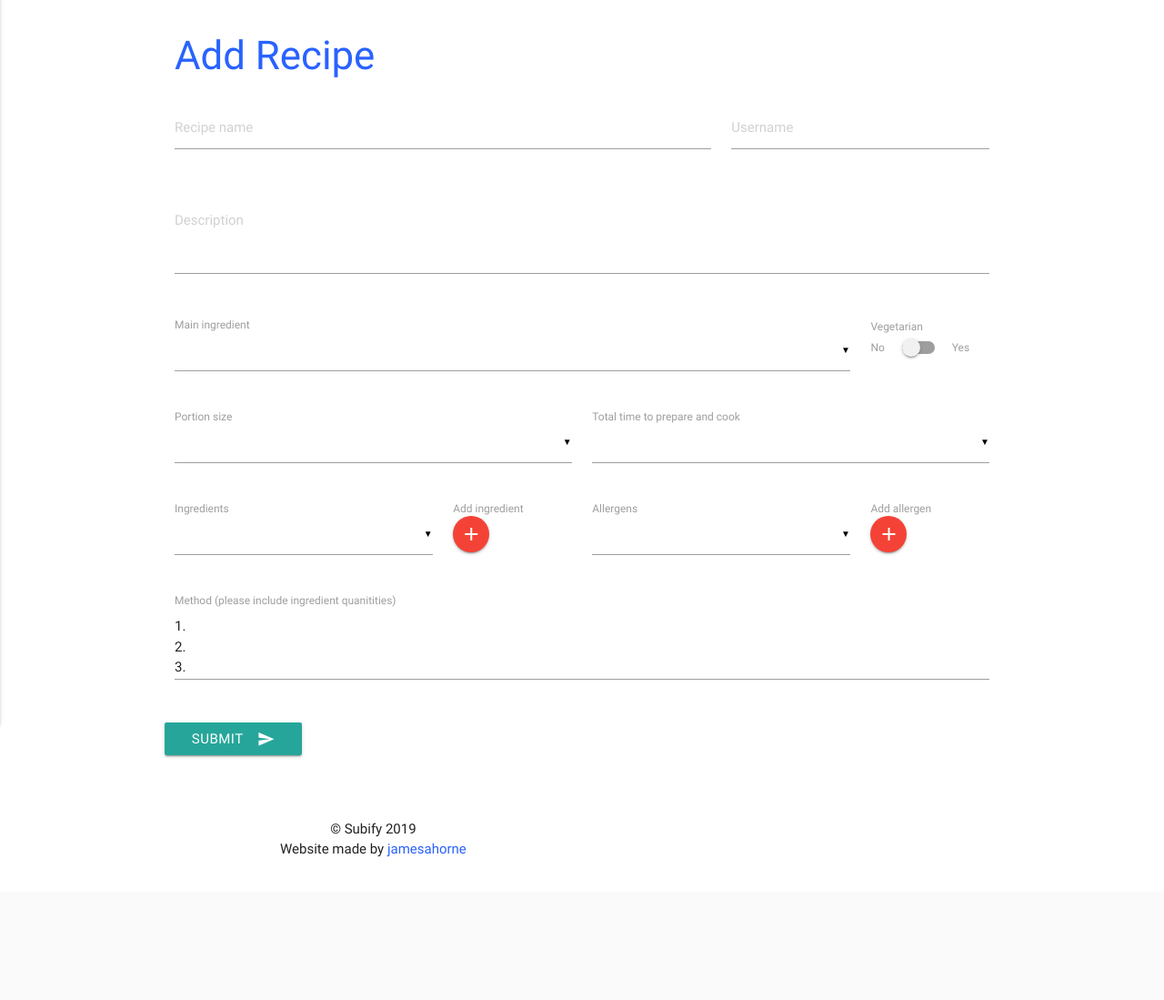
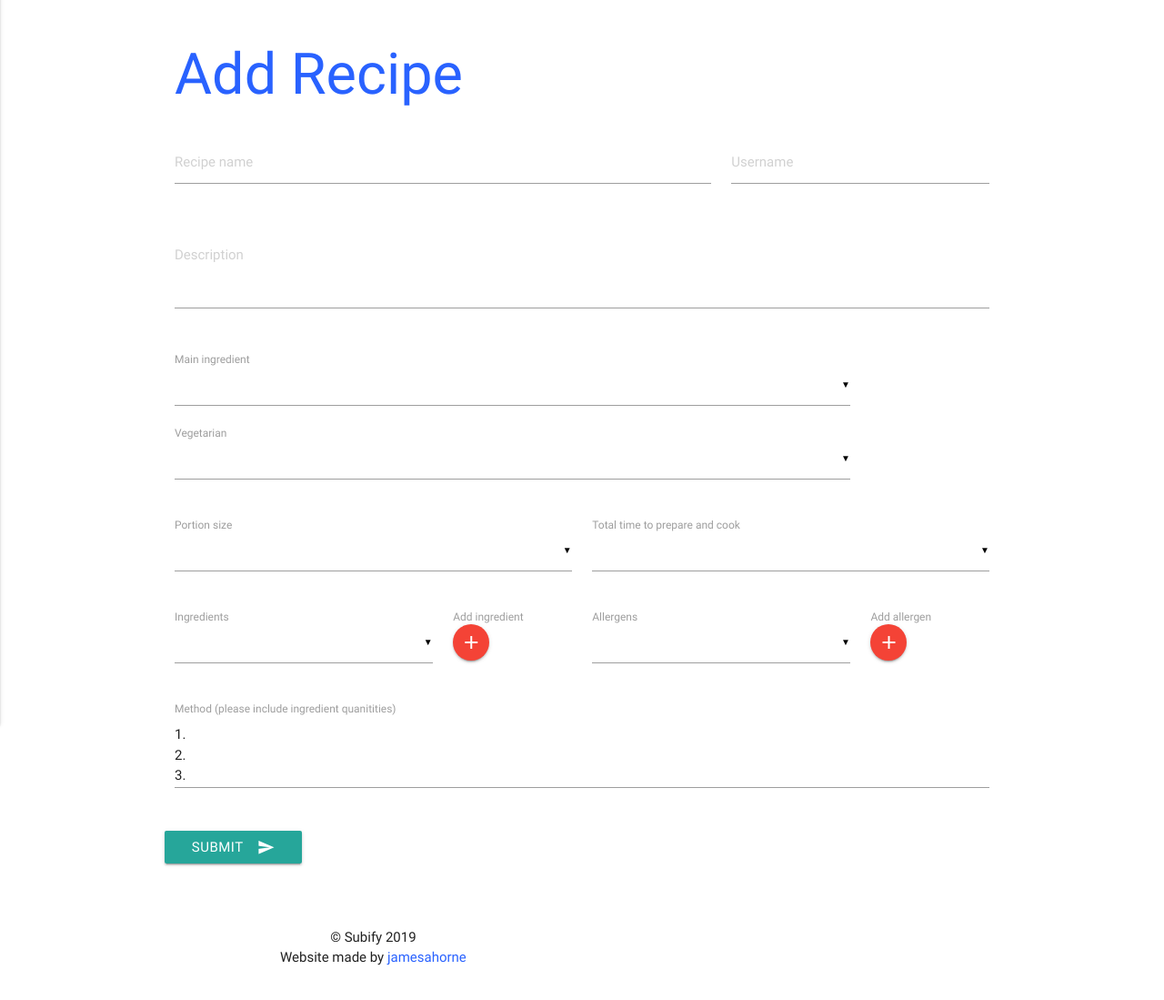
Before and after one commit to jamesahorne/milestone-3, a Flask app: page /add_recipe in a window 1280 px wide. Shown: the part 64-1163 px from the top of the page at 91% size. Before the commit the page ends 1006 px from the top, so only its background shows below. Run offline with Flask 2, Linux system fonts and the light colour scheme; data that the repository does not hold is empty; some libraries are stand-ins or nearby versions.

Commit message:
Change switch checkbox to select tag dropdown and all select tags to 'required'

```diff
--- a/templates/add_recipe.html
+++ b/templates/add_recipe.html
@@ -1,13 +1,13 @@
 {% extends 'base.html' %} {% block content %}
 
 
-<h3>
+<h1>
     Add Recipe
-</h3>
+</h1>
+
 
 <div class="row">
     <form class="col s12" action="{{ url_for('insert_recipe') }}" method="POST">
-
         <div class="row">
             <div class="input-field col s12 m8">
                 <input placeholder="Recipe name" id="recipe_name" name="recipe_name" type="text" class="validate" data-length="50">
@@ -28,7 +28,7 @@
 
         <div class="row">
             <div class="input-field col s12 m10">
-                <select name="main_ingredient">
+                <select name="main_ingredient" required>
 
 <!--
 Padding-top is different here to what it is for rows
@@ -41,18 +41,13 @@ Padding-top is different here to what it is for rows
                 <label>Main ingredient</label>
             </div>
 
-            <div class="col s12 m2">
-                <div class="switch">
-                    <label>
-                        Vegetarian
-                    </label><br>
-                    <label>
-                        No
-                        <input type="checkbox" id="vegetarian" name="vegetarian" value="Yes">
-                        <span class="lever"></span>
-                        Yes
-                    </label>
-                </div>
+            <div class="input-field col s12 m10">
+                <select name="vegetarian" required>
+                    {% for veggie in vegetarian %}
+                    <option value="{{ veggie.vegetarian }}">{{ veggie.vegetarian }}</option>
+                    {% endfor %}
+                </select>
+                <label>Vegetarian</label>
             </div>
         </div>
 
@@ -63,7 +58,7 @@ Padding-top is different here to what it is for rows
 
         <div class="row">
             <div class="input-field col s12 m6">
-                <select name="serves">
+                <select name="serves" required>
                     {% for portion_size in portion_sizes %}
                     <option value="{{portion_size.serves}}">{{portion_size.serves}}</option>
                     {% endfor %}
@@ -72,7 +67,7 @@ Padding-top is different here to what it is for rows
             </div>
 
             <div class="input-field col s12 m6">
-                <select name="time">
+                <select name="time" required>
                     {% for total_time in total_times %}
                     <option value="{{total_time.time}}">{{total_time.time}}</option>
                     {% endfor %}
```
